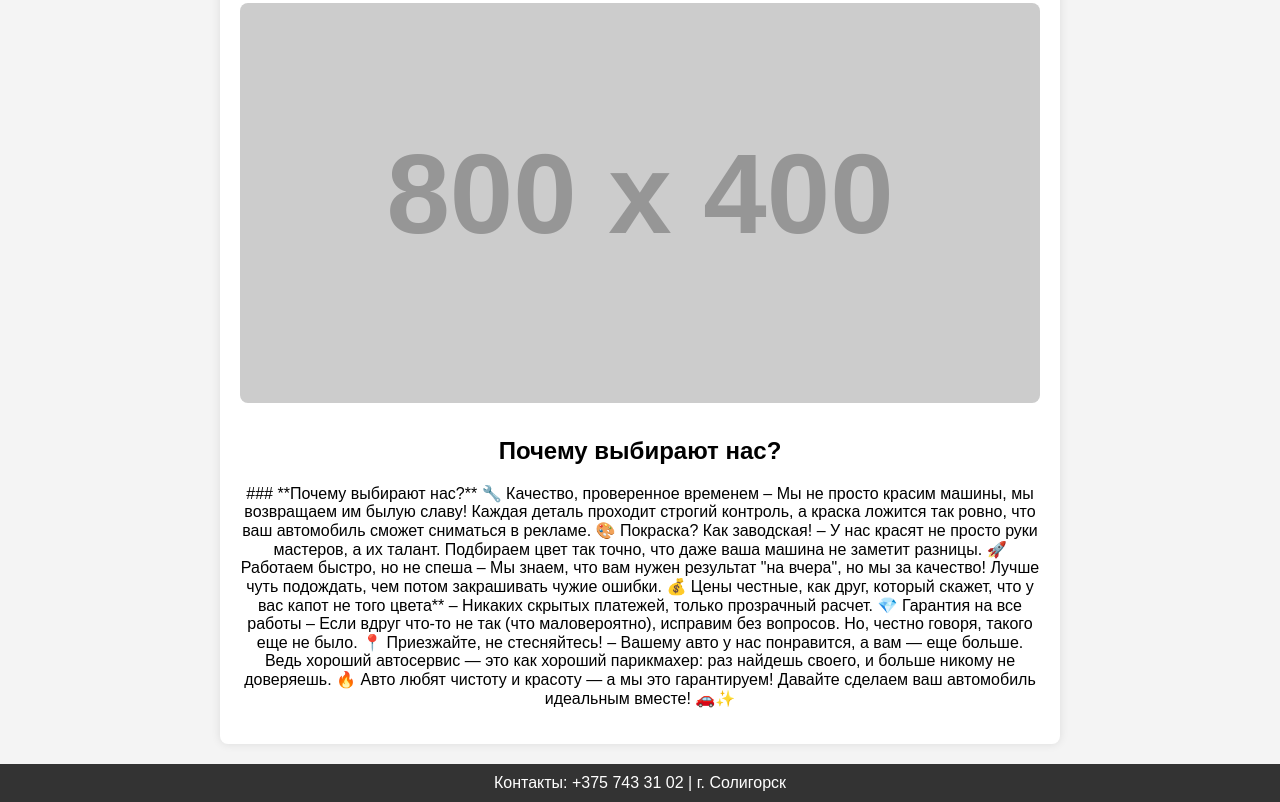
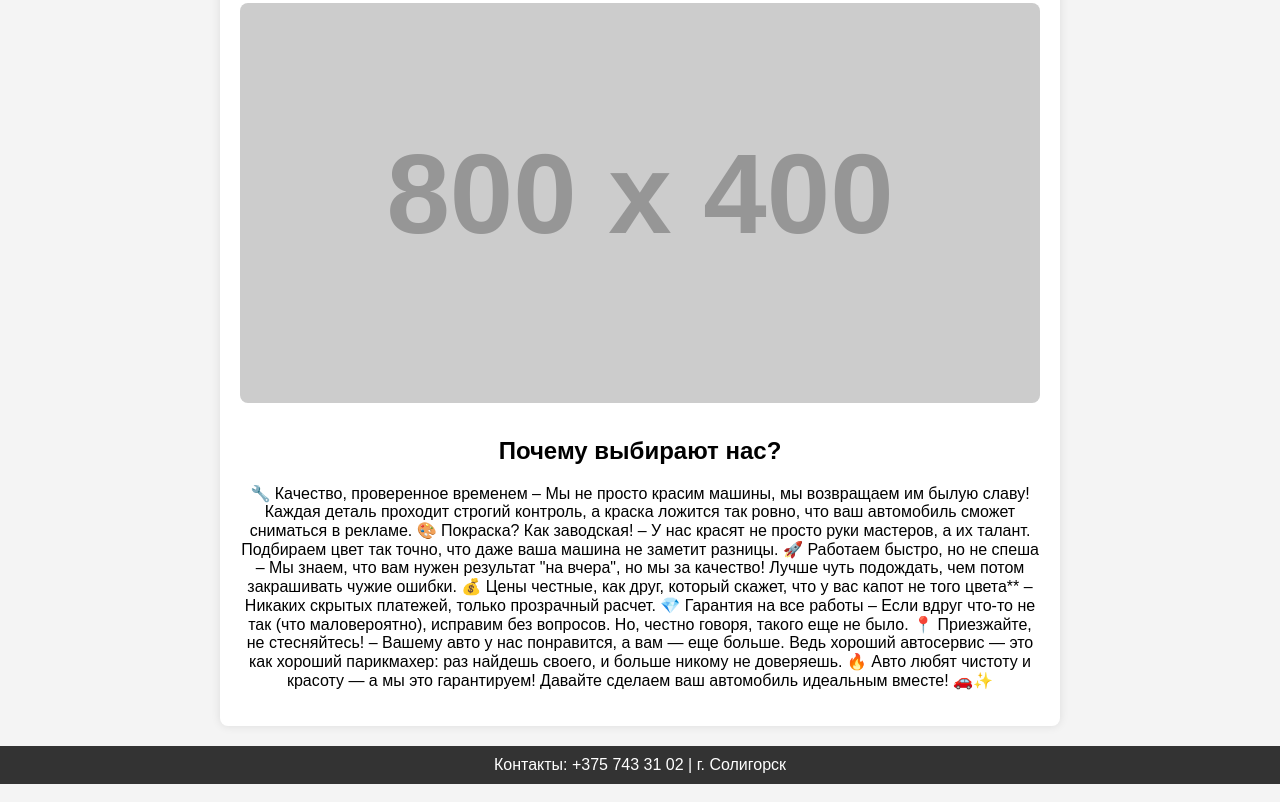
Before and after one commit to viik1980/artem-site, a plain HTML site: page index.html in a window 1280 px wide. Shown: the part 761-1563 px from the top of the page. Drawn offline with Linux system fonts and the light colour scheme; placeholder pictures from the web are drawn by us.

Commit message:
Update index.html

```diff
--- a/index.html
+++ b/index.html
@@ -56,8 +56,7 @@
         <img src="https://via.placeholder.com/800x400" alt="Пример покраски автомобиля">
         <img src="https://via.placeholder.com/800x400" alt="Ремонт кузова до и после">
         <h2>Почему выбирают нас?</h2>
-        <p>### **Почему выбирают нас?**
-
+        <p>
 
 🔧 Качество, проверенное временем – Мы не просто красим машины, мы возвращаем им былую славу! Каждая деталь проходит строгий контроль, а краска ложится так ровно, что ваш автомобиль сможет сниматься в рекламе.
 
```
